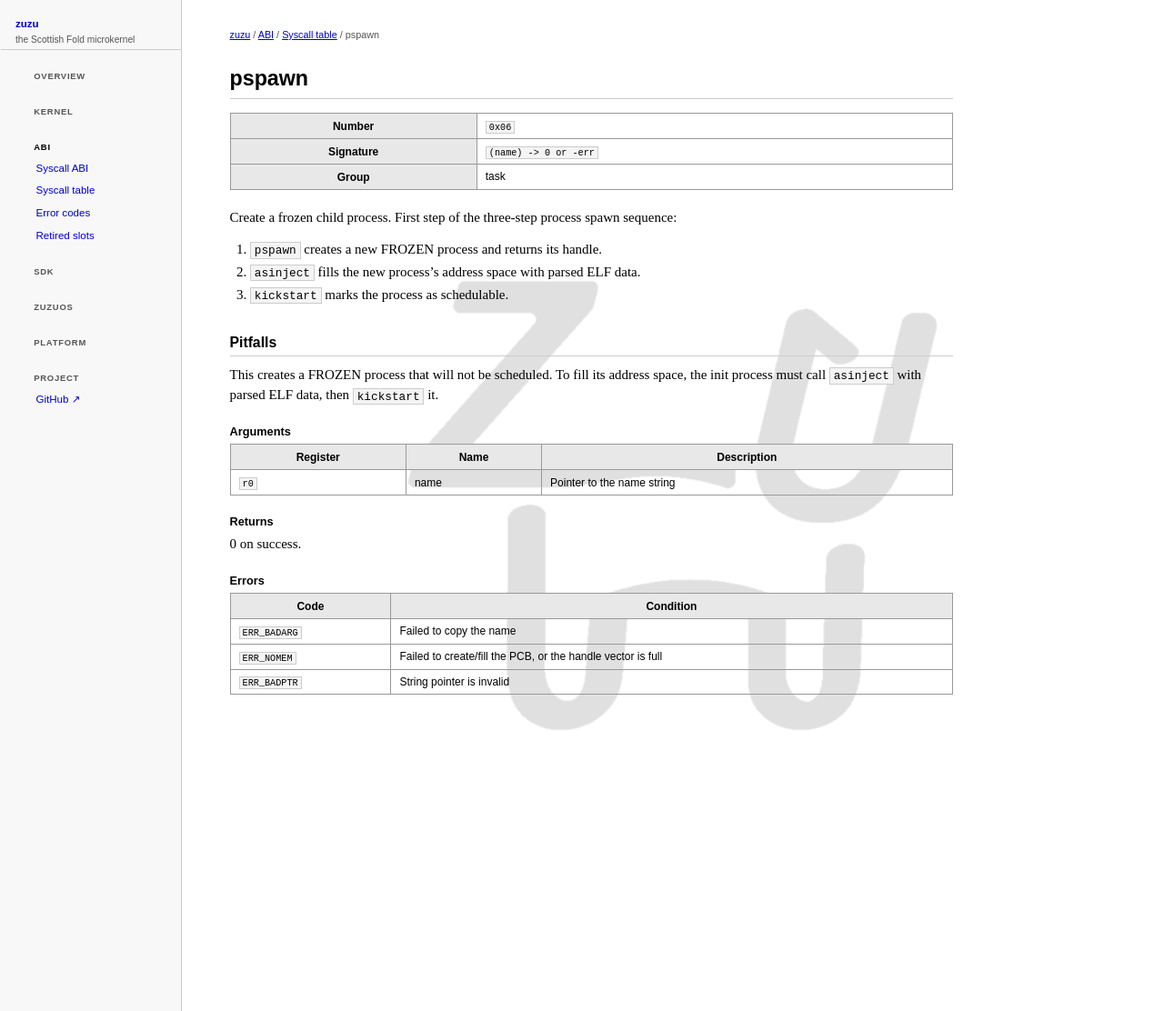
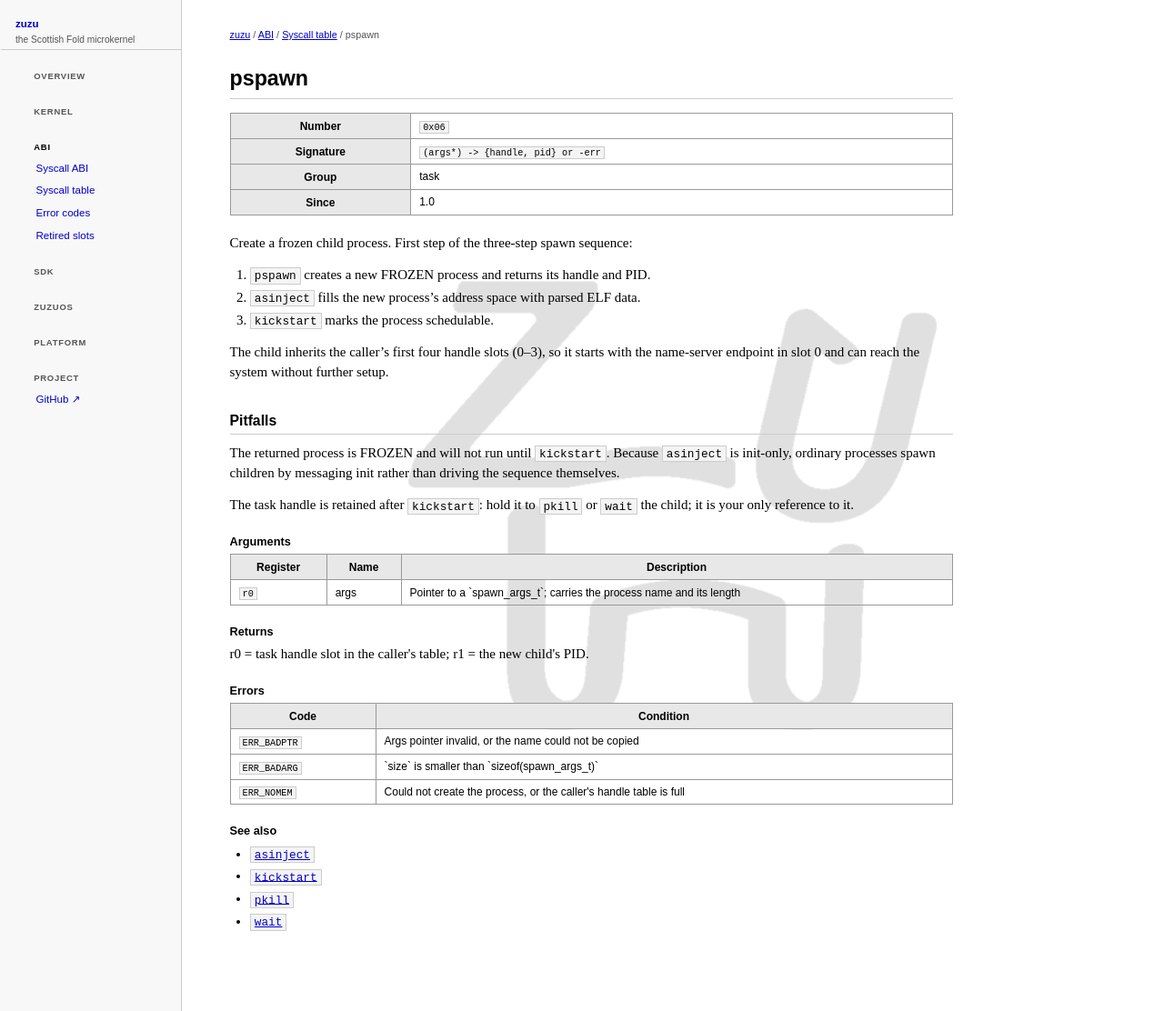
Before and after one commit to kagantmr/zuzu-docs, a Jekyll site: the page built from _syscalls/pspawn.md, in a window 1280 px wide and 1112 px high. Shown: the whole window at 91% size. Built offline with Jekyll 4.4.1, drawn with Linux system fonts in a browser that asks for light colours.

Commit message:
changed some syscall descriptions according to new patch

```diff
--- a/_syscalls/pspawn.md
+++ b/_syscalls/pspawn.md
@@ -2,22 +2,34 @@
 name: pspawn
 number: "0x06"
 group: task
-signature: "(name) -> 0 or -err"
+since: "1.0"
+blocking: no
+headers: [zuzu/spawn_args.h]
+signature: "(args*) -> {handle, pid} or -err"
 args:
-  - {reg: r0, name: name, desc: "Pointer to the name string"}
-returns: "0 on success."
+  - {reg: r0, name: args, desc: "Pointer to a `spawn_args_t`; carries the process name and its length"}
+returns: "r0 = task handle slot in the caller's table; r1 = the new child's PID."
 errors:
-  - {code: ERR_BADARG, when: "Failed to copy the name"}
-  - {code: ERR_NOMEM, when: "Failed to create/fill the PCB, or the handle vector is full"}
-  - {code: ERR_BADPTR, when: "String pointer is invalid"}
+  - {code: ERR_BADPTR, when: "Args pointer invalid, or the name could not be copied"}
+  - {code: ERR_BADARG, when: "`size` is smaller than `sizeof(spawn_args_t)`"}
+  - {code: ERR_NOMEM, when: "Could not create the process, or the caller's handle table is full"}
+see_also: [asinject, kickstart, pkill, wait]
 ---
 
-Create a frozen child process. First step of the three-step process spawn sequence:
+Create a frozen child process. First step of the three-step spawn sequence:
 
- 1. `pspawn` creates a new FROZEN process and returns its handle.
+ 1. `pspawn` creates a new FROZEN process and returns its handle and PID.
  2. `asinject` fills the new process's address space with parsed ELF data.
- 3. `kickstart` marks the process as schedulable.
+ 3. `kickstart` marks the process schedulable.
+
+The child inherits the caller's first four handle slots (0–3), so it starts with the
+name-server endpoint in slot 0 and can reach the system without further setup.
 
 ## Pitfalls
 
-This creates a FROZEN process that will not be scheduled. To fill its address space, the init process must call `asinject` with parsed ELF data, then `kickstart` it.
+The returned process is FROZEN and will not run until `kickstart`. Because `asinject` is
+init-only, ordinary processes spawn children by messaging init rather than driving the
+sequence themselves.
+
+The task handle is retained after `kickstart`: hold it to `pkill` or `wait` the child; it
+is your only reference to it.
```
Also changed, not shown: _syscalls/destroy.md (+2 -2 lines), _syscalls/kickstart.md (+0 -2 lines), _syscalls/pkill.md (+10 -4 lines), _syscalls/wait.md (+28 -7 lines).
